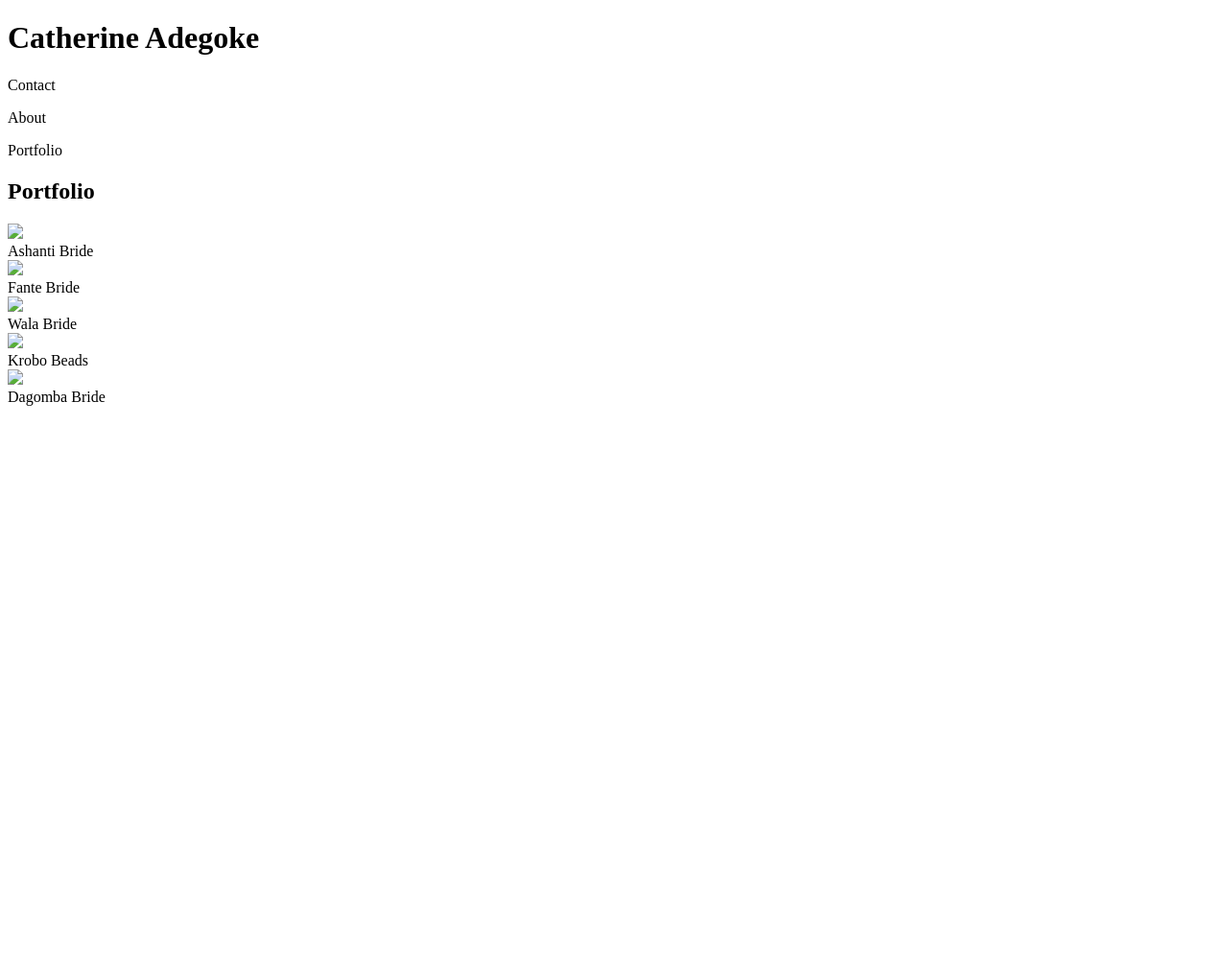
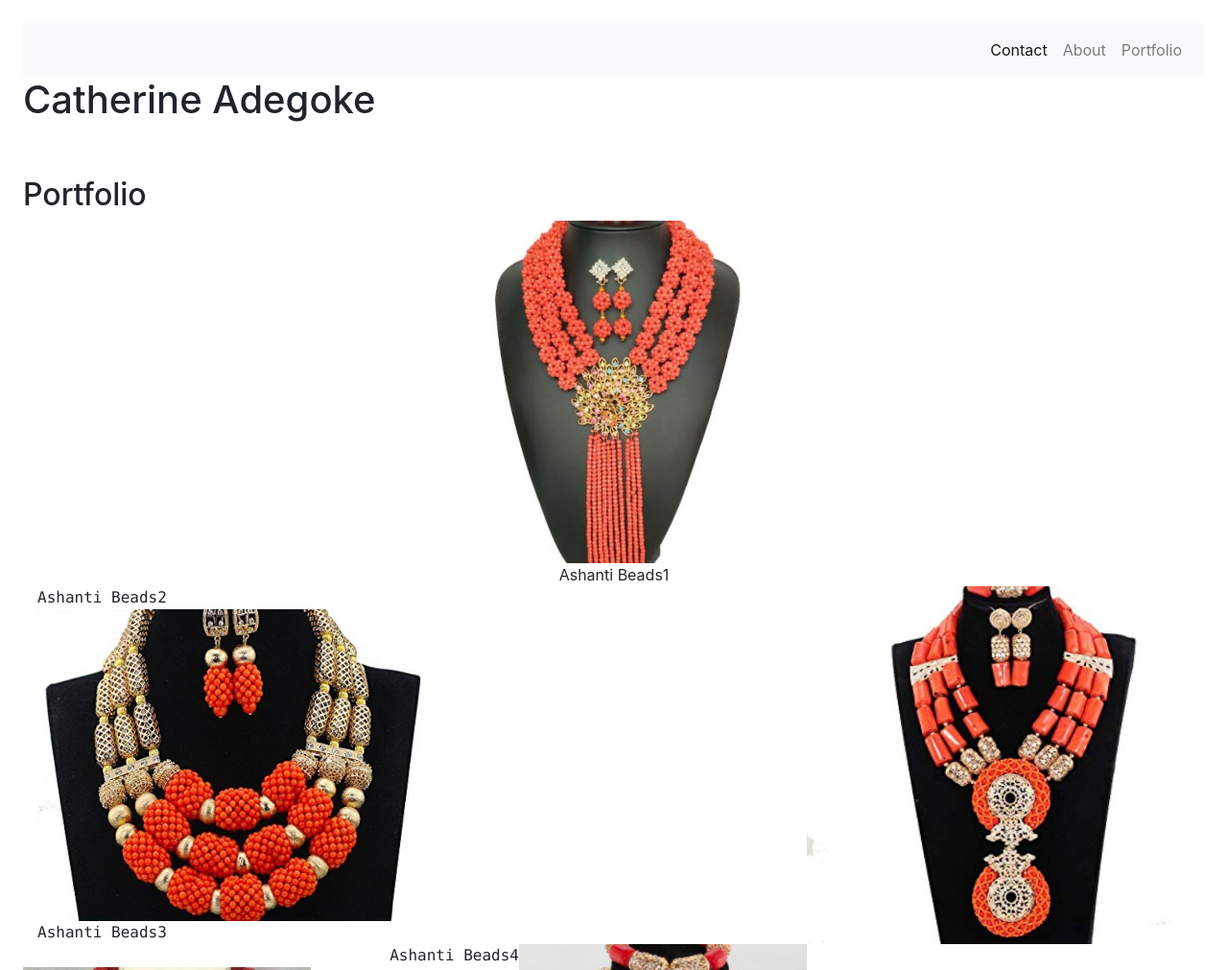
Before and after one commit to cmadegoke/Homework-Responsive-Portfolio, a plain HTML site: page portfolio.html in a window 1280 px wide. Shown: the top 1011 px of the page at 96% size. Before the commit the page ends 800 px from the top, so only its background shows below. Drawn offline with nearby package versions, Linux system fonts and the light colour scheme.

Commit message:
portfolio images

```diff
--- a/portfolio.html
+++ b/portfolio.html
@@ -1,57 +1,79 @@
 <!DOCTYPE html>
 <html lang="en">
+
 <head>
     <meta charset="UTF-8">
     <meta name="viewport" content="width=device-width, initial-scale=1.0">
     <meta http-equiv="X-UA-Compatible" content="ie=edge">
-    <link rel="stylesheet" type="text/css" href="./assets/css/style.css">
+    <link rel="stylesheet" href="https://stackpath.bootstrapcdn.com/bootstrap/4.3.1/css/bootstrap.min.css">
     <title>Kate's Portfolio</title>
 
 </head>
+
 <body>
-
-     <div class="overall">
+    <div class="overall p-4">
         <header>
             <div class="header">
-
-                  <div class="name">
+                <nav class="navbar navbar-expand-lg navbar-light bg-light d-flex justify-content-end">
+                    <form class="flex inline">
+                        <button class="navbar-toggler navbar-toggler-right" type="button" data-toggle="collapse"
+                            data-target="#navbarNav" aria-controls="navbarNav" aria-expanded="false"
+                            aria-label="Toggle navigation">
+                        </button>
+                        <div class="collapse navbar-collapse" id="navbarNav">
+                            <ul class="navbar-nav text-right">
+                                <li class="nav-item active">
+                                    <a class="nav-link" href="#">Contact <span class="sr-only">(current)</span></a>
+                                </li>
+                                <li class="nav-item">
+                                    <a class="nav-link" href="#">About</a>
+                                </li>
+                                <li class="nav-item">
+                                    <a class="nav-link" href="#">Portfolio</a>
+                                </li>
+                            </ul>
+                        </div>
+                    </form>
+                </nav>
                 <h1>Catherine Adegoke</h1>
-                        </div>
-
-                        <div class="sub-headers">
-                            <p>Contact</p>
-                            <p>About</p>
-                            <p>Portfolio</p>
-                  </div>
+                <div class="p-md-4"></div>
             </div>
         </header>
+        <div class="container-md">
+            <div>
 
-        <div class="content">
-            <div>
                 <h2>Portfolio</h2>
 
                 <div class="line"></div>
 
-                <div class="img-container">
-                    <div>
-                        <img class="images" src='./assets/images/beads.jpg'/>
-                        <div class="img-content">Ashanti Bride</div>
+                <div class="container-fluid">
+
+
+                            <div class="col-12" >
+                        <img class= "mx-auto d-block"  width="300" src="assets/image/beads.jpg"/>
+                        <div class="text-lg-center">Ashanti Beads1</div>
+                    </div>
+
+
+                    <div >
+                            <img class= "float-md-right"  width="400" src="assets/image/beads2.jpg"/>
+                            <div class="text-XL text-monospace">Ashanti Beads2</div>
+
+                    </div class="col-12">
+
+                           <img width="400" src="assets/image/beads3.jpg"/>
+                           <div class="text-lg-left text-monospace">Ashanti Beads3</div>
+                    </div>
+                    <div class="col-12">
+                            <img class="float-lg-right" width="300"  src="assets/image/beads4.jpg"/>
+                            <div class="text-md-right text-monospace">Ashanti Beads4</div>
                     </div>
                     <div>
-                        <img class="images" src='./assets/images/beads2.jpg'/>
-                        <div class="img-content">Fante Bride</div>
-                    </div>
-                    <div>
-                        <img class="images" src='./assets/images/beads3.jpg'/>
-                        <div class="img-content">Wala Bride</div>
-                    </div>
-                    <div>
-                        <img class="images" src='./assets/images/beads4.jpg'/>
-                        <div class="img-content">Krobo Beads</div>
-                    </div>
-                    <div>
-                        <img class="images" src='./assets/images/beads5.jpg'/>
-                        <div class="img-content">Dagomba Bride</div>
+                            <img class="loat-md-right" width="300"  src="assets/image/beads5.jpg"/>
+                            <div class="text-lg-  text-monospace">Ashanti Beads5</div>
+
+
+
                     </div>
 
                   </div>
```
Also changed, not shown: contact.html (+34 -20 lines), index.html (+8 -5 lines). Lines whose indentation alone changed are shown as unchanged.
